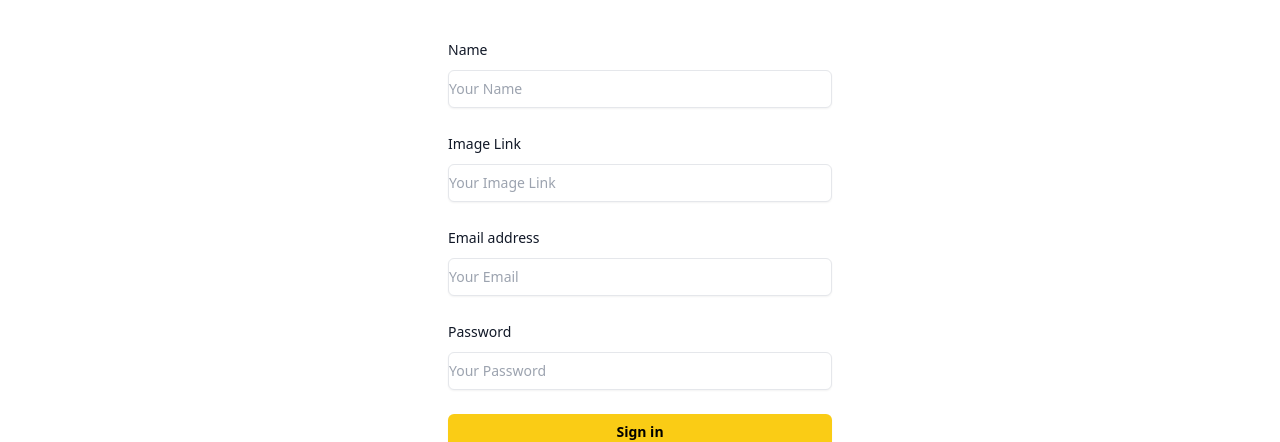
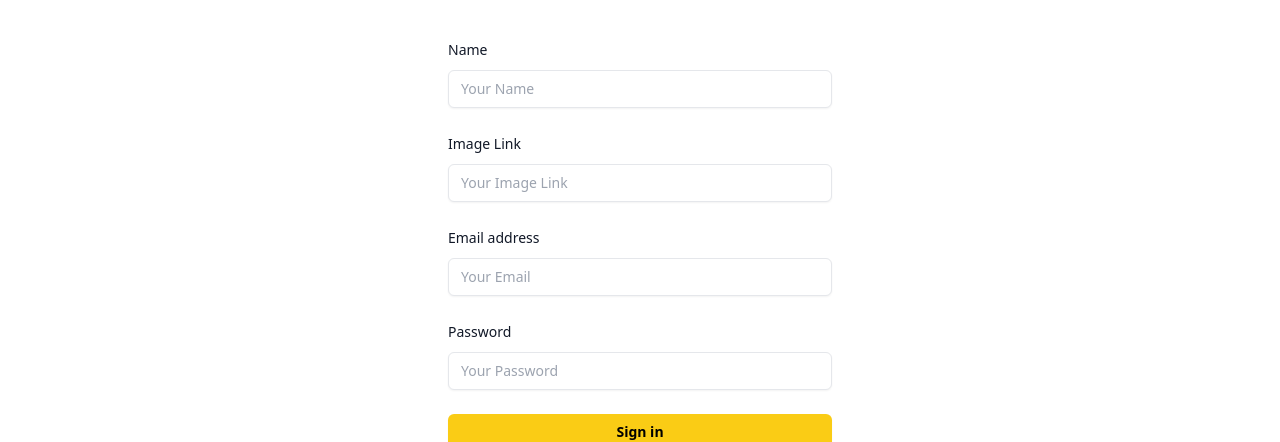
Before and after one commit to selimRU/wedding-event-management, a React (Vite) app: page /signin in a window 1280 px wide. Shown: the part 253-695 px from the top of the page. Built offline with nearby package versions, Linux system fonts and the light colour scheme; no server answers.

Commit message:
password validation is done of registration

```diff
--- a/src/components/Pages/Login.jsx
+++ b/src/components/Pages/Login.jsx
@@ -4,10 +4,12 @@ import { AiOutlineGoogle } from 'react-icons/ai';
 import { Link } from 'react-router-dom';
 import { ToastContainer, toast } from 'react-toastify';
 import 'react-toastify/dist/ReactToastify.css';
+
 const Login = () => {
     const { googleLogin, login } = useContext(AuthContext)
     const [email, setEmail] = useState(null)
     const [password, setPassword] = useState(null)
+    const [error, setError] = useState('')
 
     // google login
     const handleGoogleLogin = () => {
@@ -20,15 +22,21 @@ const Login = () => {
 
     // password login
     const handleLogIn = (e) => {
-        toast.success("You have logged in successfully", {
-            position: toast.POSITION.TOP_CENTER
-        });
         e.preventDefault()
+        if ((password)) {
+            setError("Password doesn't match")
+            return
+        }
+
         login(email, password)
             .then(res => {
                 console.log(res.user);
             })
             .catch(error => console.log(error.message))
+        toast.success("You have logged in successfully", {
+            position: toast.POSITION.TOP_CENTER
+        });
+        e.target.reset()
     }
 
     return (
@@ -53,7 +61,7 @@ const Login = () => {
                                 type="email"
                                 autoComplete="email"
                                 required
-                                className="block w-full rounded-md border py-1.5 text-gray-900 shadow-sm sm:text-sm sm:leading-6"
+                                className="block w-full rounded-md border py-1.5 pl-3 text-gray-900 shadow-sm sm:text-sm sm:leading-6"
                             />
                         </div>
                     </div>
@@ -72,7 +80,7 @@ const Login = () => {
                                 type="password"
                                 autoComplete="current-password"
                                 required
-                                className="block w-full rounded-md border py-1.5 text-gray-900 shadow-sm sm:text-sm sm:leading-6"
+                                className="block w-full rounded-md border py-1.5 pl-3 text-gray-900 shadow-sm sm:text-sm sm:leading-6"
                             />
                         </div>
                     </div>
@@ -85,6 +93,7 @@ const Login = () => {
                             Log in
                         </button>
                     </div>
+                    <p>{error}</p>
                 </form>
                 <ToastContainer />
             </div>
--- a/src/components/Pages/Signin.jsx
+++ b/src/components/Pages/Signin.jsx
@@ -8,24 +8,40 @@ const Signin = () => {
     const [password, setPassword] = useState(null)
     const [name, setName] = useState('')
     const [photo, setPhoto] = useState('')
-    console.log(photo);
-    console.log(name);
+    const [error, setError] = useState('')
     const { createUser, profileUpdate } = useContext(AuthContext)
+
 
     const handleCreateUser = (e) => {
         e.preventDefault()
+        setError('')
+        // password validation
+        if (password.length > 6) {
+            setError('The password is less than 6 characters')
+            return
+        }
+        if (!/[A-Z]/.test(password)) {
+            setError("The password don't have a capital letter")
+            return
+        }
+        if (!/[!@#$%^&*()_+{}\[\]:;<>,.?~\\-]/.test(password)) {
+            setError("The password don't have a special character")
+            return
+        }
         toast.success("You have created user successfully", {
             position: toast.POSITION.TOP_CENTER
         });
         createUser(email, password)
             .then(res => {
-                console.log(res.user);
+                (res.user);
                 profileUpdate(name, photo)
                     .then(() => {
-                        console.log('updated');
+
                     })
+
             })
             .catch(error => console.log(error.message))
+        e.target.reset()
     }
     return (
         <div className="flex min-h-full flex-1 flex-col justify-center px-6 py-12 lg:px-8">
@@ -49,7 +65,7 @@ const Signin = () => {
                                 type="text"
                                 placeholder="Your Name"
                                 required
-                                className="block w-full rounded-md py-1.5 text-gray-900 shadow-sm sm:text-sm sm:leading-6 border"
+                                className="block w-full rounded-md py-1.5 pl-3 text-gray-900 shadow-sm sm:text-sm sm:leading-6 border"
                             />
                         </div>
                     </div>
@@ -65,9 +81,10 @@ const Signin = () => {
                                 type="text"
                                 placeholder="Your Image Link"
                                 required
-                                className="block w-full rounded-md py-1.5 text-gray-900 shadow-sm sm:text-sm sm:leading-6 border"
+                                className="block w-full rounded-md py-1.5 pl-3 text-gray-900 shadow-sm sm:text-sm sm:leading-6 border"
                             />
                         </div>
+                        <p className=' text-sm text-red-600 mt-4'>{error}</p>
                     </div>
                     <div>
                         <label htmlFor="email" className="block text-sm font-medium leading-6 text-gray-900">
@@ -81,7 +98,7 @@ const Signin = () => {
                                 type="email"
                                 placeholder="Your Email"
                                 required
-                                className="block w-full rounded-md py-1.5 text-gray-900 shadow-sm sm:text-sm sm:leading-6 border"
+                                className="block w-full rounded-md py-1.5 pl-3 text-gray-900 shadow-sm sm:text-sm sm:leading-6 border"
                             />
                         </div>
                     </div>
@@ -99,7 +116,7 @@ const Signin = () => {
                                 type="password"
                                 placeholder="Your Password"
                                 required
-                                className="block w-full rounded-md border py-1.5 text-gray-900 shadow-sm sm:text-sm sm:leading-6"
+                                className="block w-full rounded-md border py-1.5 pl-3 text-gray-900 shadow-sm sm:text-sm sm:leading-6"
                             />
                         </div>
                     </div>
```
